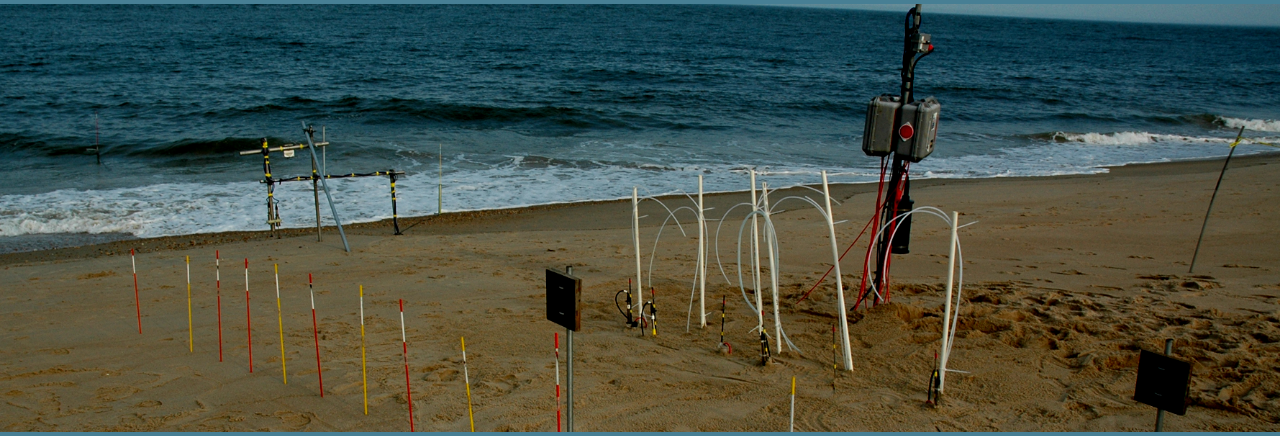
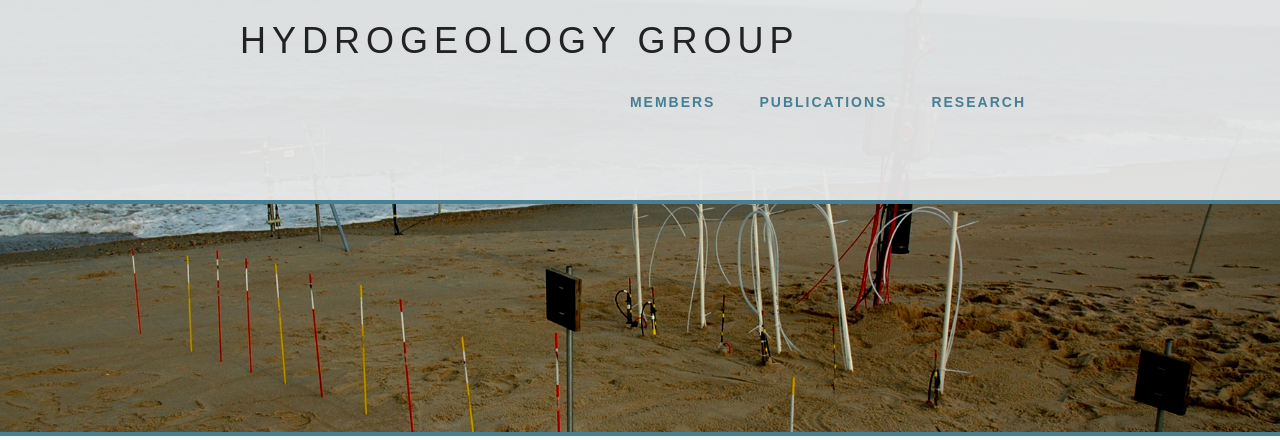
Before and after one commit to jwheiss/jwheiss.github.io, a PHP site: page /index.html in a window 1280 px wide. Shown: the top 440 px of the page. Run offline with PHP 8.4, Linux system fonts and the light colour scheme; some web fonts are replaced.

Commit message:
Update main.css

```diff
--- a/resources/main.css
+++ b/resources/main.css
@@ -27,7 +27,7 @@ a:hover {
 	}
 #header-inner {
 	max-width: 800px;
-	height: 0px;
+	height: 200px;
 	width: 100%;
 	margin: 0 auto;
 	display: block;
```
